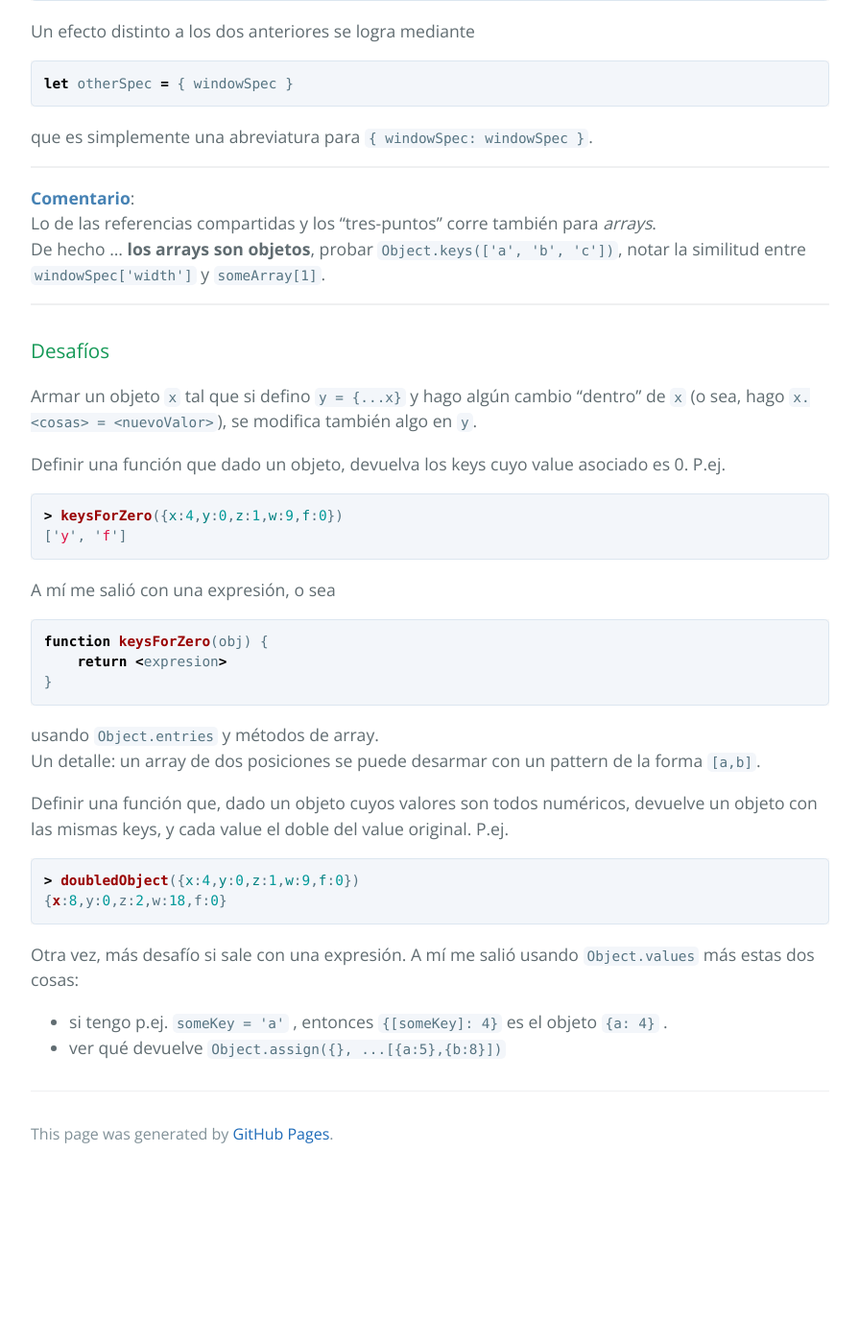
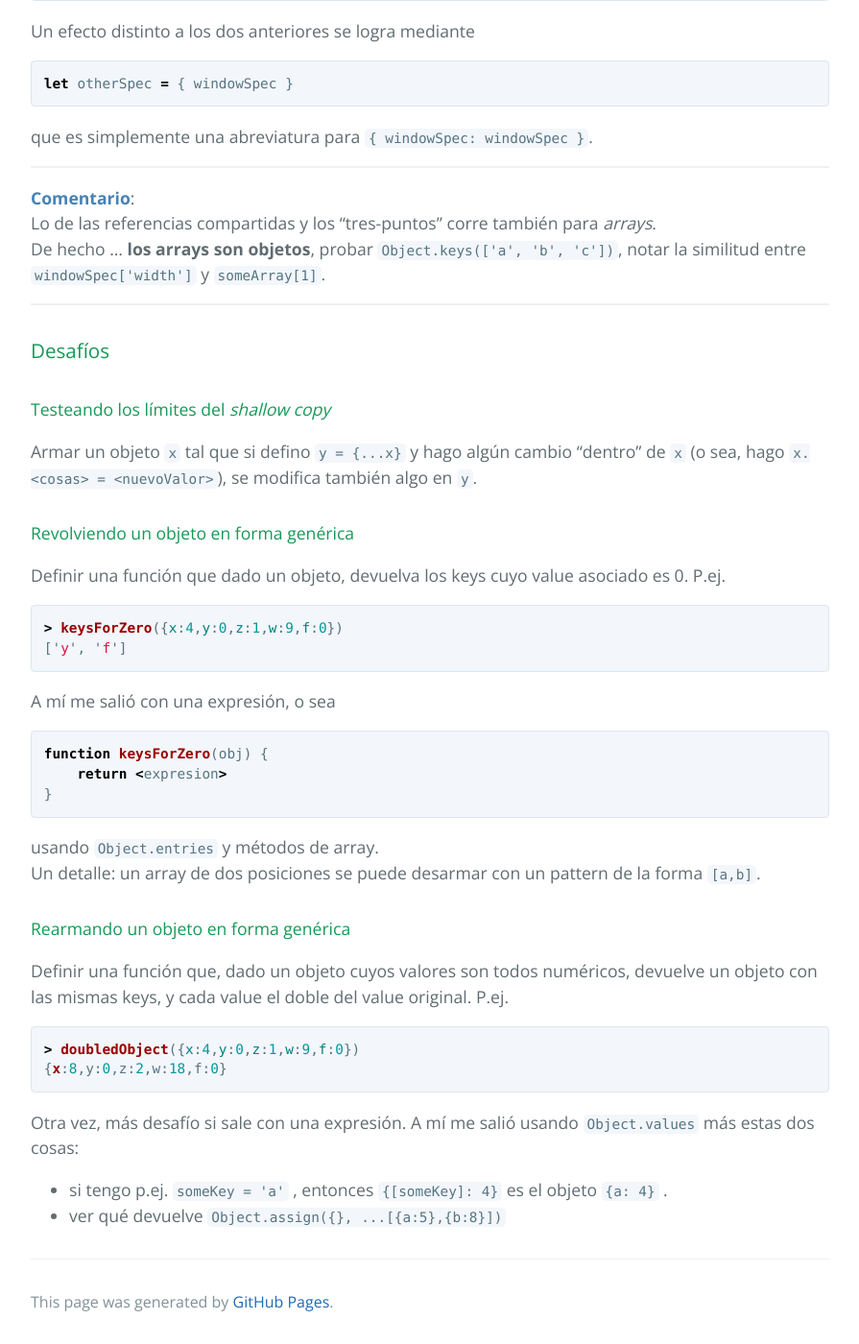
Before and after one commit to clombardi/bdsol-capacitacion-desarrollo, a Jekyll site: the page built from javascript/object-identity-classes.md, in a window 1280 px wide and 1400 px high, scrolled down 1826 px. Shown: the whole window at 96% size, without its empty margins (192-1087 px from the left). Built offline with Jekyll 4.4.1, drawn with Linux system fonts in a browser that asks for light colours; our own code applies the rules of GitHub Pages for plain Markdown files; before the commit the page ends 3051 px from its top, so only the background shows below that.

Commit message:
objects-references-classes - some retouches

````diff
--- a/javascript/object-identity-classes.md
+++ b/javascript/object-identity-classes.md
@@ -78,8 +78,10 @@ De hecho ... **los arrays son objetos**, probar `Object.keys(['a', 'b', 'c'])`,
 
 ### Desafíos
 
+#### Testeando los límites del _shallow copy_
 Armar un objeto `x` tal que si defino `y = {...x}` y hago algún cambio "dentro" de `x` (o sea, hago `x.<cosas> = <nuevoValor>`), se modifica también algo en `y`.
 
+#### Revolviendo un objeto en forma genérica
 Definir una función que dado un objeto, devuelva los keys cuyo value asociado es 0. P.ej.
 ``` javascript
 > keysForZero({x:4,y:0,z:1,w:9,f:0})
@@ -94,6 +96,7 @@ function keysForZero(obj) {
 usando `Object.entries` y métodos de array.
 Un detalle: un array de dos posiciones se puede desarmar con un pattern de la forma `[a,b]`.
 
+#### Rearmando un objeto en forma genérica
 Definir una función que, dado un objeto cuyos valores son todos numéricos, devuelve un objeto con las mismas keys, y cada value el doble del value original. P.ej.
 ``` javascript
 > doubledObject({x:4,y:0,z:1,w:9,f:0})
````
